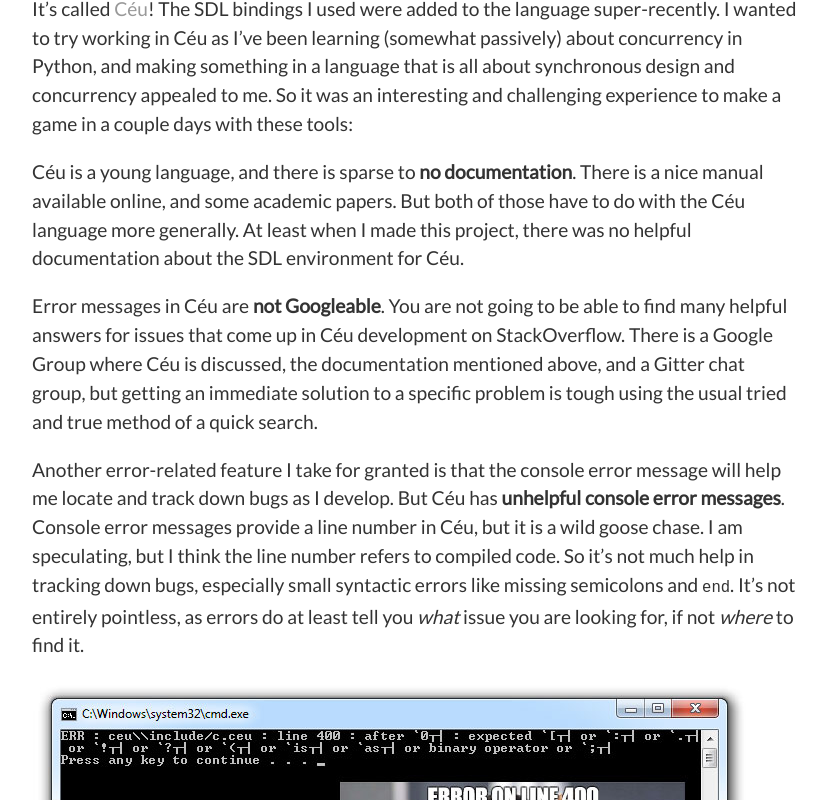
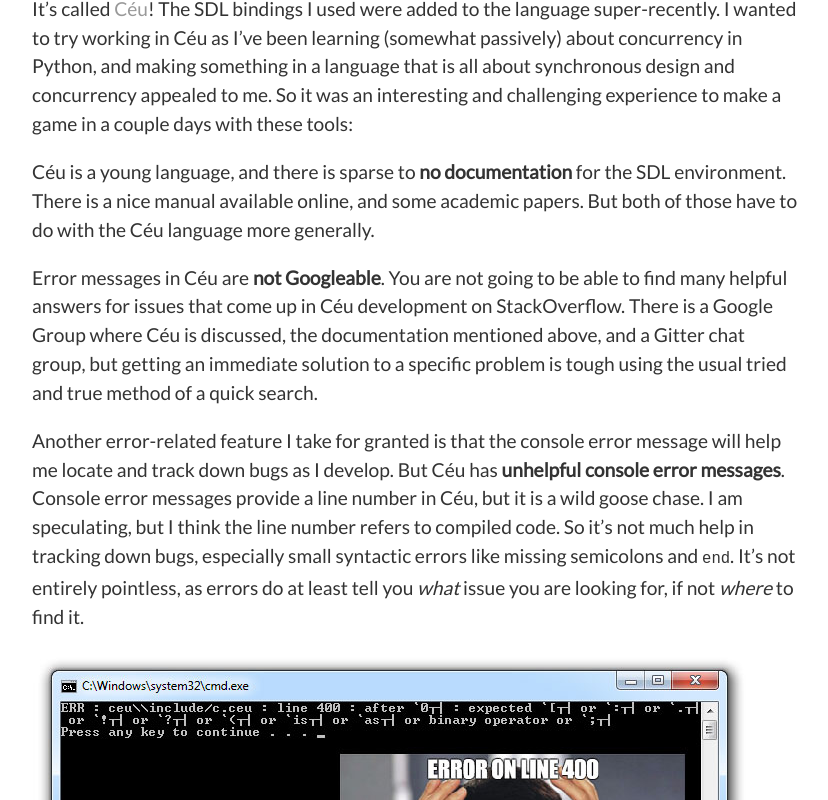
Before and after one commit to katieamazing/katieamazing.github.io, a Jekyll site: the page built from _posts/2017-07-03-Céu-Game.md, in a window 1280 px wide and 900 px high, scrolled down 588 px, cut to the strip 100-900 px from the top of the window. Shown: the whole strip, without its empty margins (224-1052 px from the left). Built offline with Jekyll 4.4.1, drawn with Linux system fonts in a browser that asks for light colours.

Commit message:
Update 2017-07-03-Céu-Game.md

```diff
--- a/_posts/2017-07-03-Céu-Game.md
+++ b/_posts/2017-07-03-Céu-Game.md
@@ -10,7 +10,7 @@
 
 It's called [Céu](http://ceu-lang.org/)! The SDL bindings I used were added to the language super-recently. I wanted to try working in Céu as I've been learning (somewhat passively) about concurrency in Python, and making something in a language that is all about synchronous design and concurrency appealed to me. So it was an interesting and challenging experience to make a game in a couple days with these tools:
 
-Céu is a young language, and there is sparse to **no documentation**. There is a nice manual available online, and some academic papers. But both of those have to do with the Céu language more generally. At least when I made this project, there was no helpful documentation about the SDL environment for Céu.
+Céu is a young language, and there is sparse to **no documentation** for the SDL environment. There is a nice manual available online, and some academic papers. But both of those have to do with the Céu language more generally.
 
 Error messages in Céu are **not Googleable**. You are not going to be able to find many helpful answers for issues that come up in Céu development on StackOverflow. There is a Google Group where Céu is discussed, the documentation mentioned above, and a Gitter chat group, but getting an immediate solution to a specific problem is tough using the usual tried and true method of a quick search.
 
```
